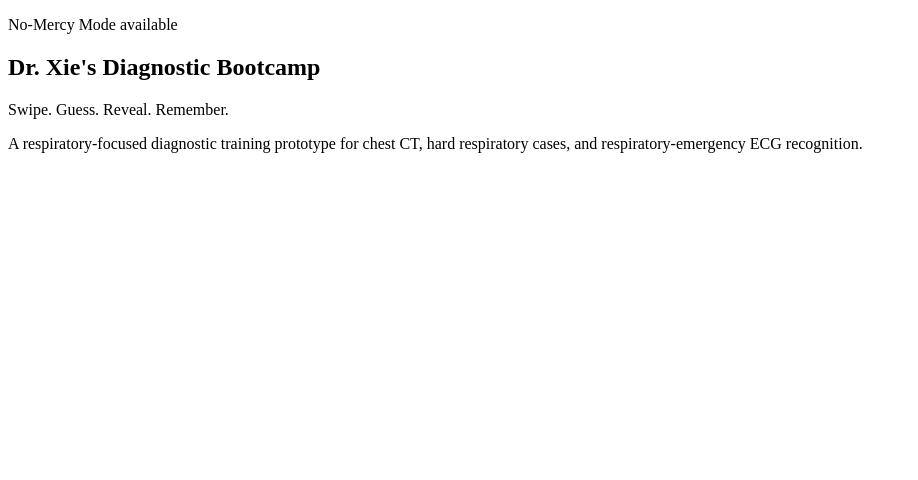
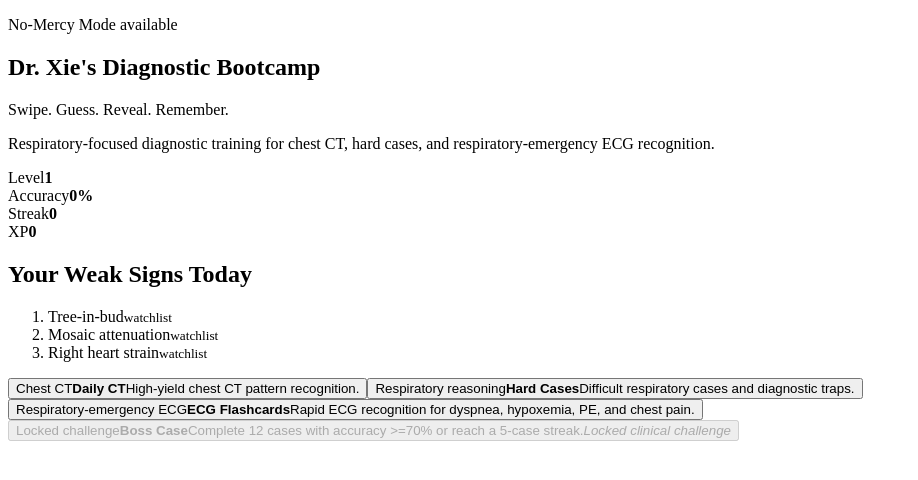
Before and after one commit to miaomiaowu1988/no-mercy-reading-lab, a React (Vite) app: page / in a window 1280 px wide. Shown: the top 480 px of the page, without its empty margins (0-918 px from the left). Built offline with nearby package versions, Linux system fonts and the light colour scheme; the HTML template or start-up script is replaced by a standard one.

Commit message:
Build dashboard and module navigation

```diff
--- a/src/App.jsx
+++ b/src/App.jsx
@@ -1,15 +1,38 @@
+import { useMemo, useState } from 'react';
+import Dashboard from './components/Dashboard.jsx';
+import { demoCases } from './data/cases.js';
+import { getStats, getWeakSigns, isBossUnlocked, loadProgress } from './lib/progress.js';
+
 export default function App() {
+  const [selectedModule, setSelectedModule] = useState(null);
+  const [progress] = useState(() => loadProgress());
+  const stats = useMemo(() => getStats(progress), [progress]);
+  const weakSigns = useMemo(() => getWeakSigns(progress), [progress]);
+  const bossUnlocked = useMemo(() => isBossUnlocked(progress), [progress]);
+  const moduleCount = useMemo(() => new Set(demoCases.map((caseItem) => caseItem.module)).size, []);
+
+  if (selectedModule) {
+    return (
+      <main className="app-shell" data-module-count={moduleCount}>
+        <button className="back-button" onClick={() => setSelectedModule(null)} type="button">
+          Back to dashboard
+        </button>
+        <section className="panel">
+          <h1>{selectedModule}</h1>
+          <p>Training cards arrive in the next task.</p>
+        </section>
+      </main>
+    );
+  }
+
   return (
-    <main className="app-shell">
-      <section className="hero-panel">
-        <p className="eyebrow">No-Mercy Mode available</p>
-        <h1>Dr. Xie's Diagnostic Bootcamp</h1>
-        <p className="subtitle">Swipe. Guess. Reveal. Remember.</p>
-        <p className="intro">
-          A respiratory-focused diagnostic training prototype for chest CT,
-          hard respiratory cases, and respiratory-emergency ECG recognition.
-        </p>
-      </section>
+    <main className="app-shell" data-module-count={moduleCount}>
+      <Dashboard
+        stats={stats}
+        weakSigns={weakSigns}
+        bossUnlocked={bossUnlocked}
+        onSelectModule={setSelectedModule}
+      />
     </main>
   );
 }
--- /dev/null
+++ b/src/components/Dashboard.jsx
@@ -0,0 +1,56 @@
+import ModuleCard from './ModuleCard.jsx';
+import ProgressPanel from './ProgressPanel.jsx';
+import WeakSignsPanel from './WeakSignsPanel.jsx';
+
+const modules = [
+  {
+    title: 'Daily CT',
+    meta: 'Chest CT',
+    description: 'High-yield chest CT pattern recognition.'
+  },
+  {
+    title: 'Hard Cases',
+    meta: 'Respiratory reasoning',
+    description: 'Difficult respiratory cases and diagnostic traps.'
+  },
+  {
+    title: 'ECG Flashcards',
+    meta: 'Respiratory-emergency ECG',
+    description: 'Rapid ECG recognition for dyspnea, hypoxemia, PE, and chest pain.'
+  }
+];
+
+export default function Dashboard({ stats, weakSigns, bossUnlocked, onSelectModule }) {
+  return (
+    <div className="dashboard">
+      <section className="hero-panel">
+        <p className="eyebrow">No-Mercy Mode available</p>
+        <h1>Dr. Xie's Diagnostic Bootcamp</h1>
+        <p className="subtitle">Swipe. Guess. Reveal. Remember.</p>
+        <p className="intro">
+          Respiratory-focused diagnostic training for chest CT, hard cases, and respiratory-emergency ECG recognition.
+        </p>
+      </section>
+
+      <ProgressPanel stats={stats} />
+      <WeakSignsPanel weakSigns={weakSigns} />
+
+      <section className="module-grid" aria-label="Training modules">
+        {modules.map((module) => (
+          <ModuleCard key={module.title} {...module} onClick={() => onSelectModule(module.title)} />
+        ))}
+        <ModuleCard
+          title="Boss Case"
+          meta="Locked challenge"
+          description={
+            bossUnlocked
+              ? 'Multi-step clinical reasoning challenge unlocked.'
+              : 'Complete 12 cases with accuracy >=70% or reach a 5-case streak.'
+          }
+          locked={!bossUnlocked}
+          onClick={() => onSelectModule('Boss Case')}
+        />
+      </section>
+    </div>
+  );
+}
--- /dev/null
+++ b/src/components/ModuleCard.jsx
@@ -0,0 +1,10 @@
+export default function ModuleCard({ title, description, meta, locked, onClick }) {
+  return (
+    <button className={`module-card ${locked ? 'locked' : ''}`} onClick={onClick} disabled={locked} type="button">
+      <span className="module-meta">{meta}</span>
+      <strong>{title}</strong>
+      <span>{description}</span>
+      {locked && <em>Locked clinical challenge</em>}
+    </button>
+  );
+}
--- /dev/null
+++ b/src/components/ProgressPanel.jsx
@@ -0,0 +1,22 @@
+export default function ProgressPanel({ stats }) {
+  return (
+    <section className="panel stats-grid" aria-label="Progress">
+      <div>
+        <span>Level</span>
+        <strong>{stats.level}</strong>
+      </div>
+      <div>
+        <span>Accuracy</span>
+        <strong>{stats.accuracy}%</strong>
+      </div>
+      <div>
+        <span>Streak</span>
+        <strong>{stats.streak}</strong>
+      </div>
+      <div>
+        <span>XP</span>
+        <strong>{stats.xp}</strong>
+      </div>
+    </section>
+  );
+}
--- /dev/null
+++ b/src/components/WeakSignsPanel.jsx
@@ -0,0 +1,23 @@
+export default function WeakSignsPanel({ weakSigns }) {
+  const signs = weakSigns.length
+    ? weakSigns
+    : [
+        { name: 'Tree-in-bud', count: 0 },
+        { name: 'Mosaic attenuation', count: 0 },
+        { name: 'Right heart strain', count: 0 }
+      ];
+
+  return (
+    <section className="panel">
+      <h2>Your Weak Signs Today</h2>
+      <ol className="weak-signs">
+        {signs.map((sign) => (
+          <li key={sign.name}>
+            <span>{sign.name}</span>
+            <small>{sign.count ? `${sign.count} miss${sign.count > 1 ? 'es' : ''}` : 'watchlist'}</small>
+          </li>
+        ))}
+      </ol>
+    </section>
+  );
+}
```
